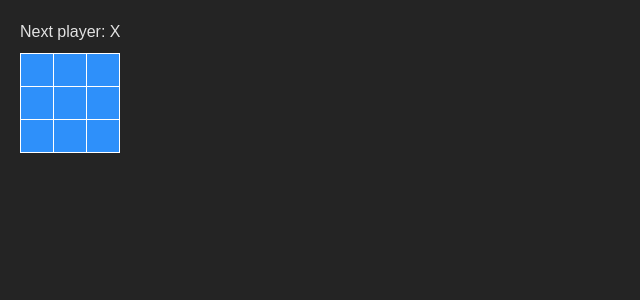
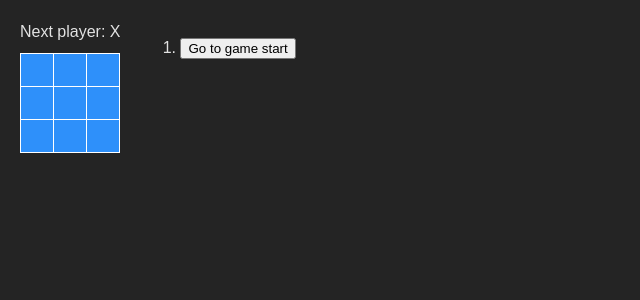
Before and after one commit to evanmhenry/tic-tac-toe, a React (Vite) app: page / in a window 1280 px wide. Shown: the top 300 px of the page, without its empty margins (0-640 px from the left). Built offline with nearby package versions, Linux system fonts and the light colour scheme.

Commit message:
basic tutorial working; need to fix linting issues

```diff
--- a/src/App.tsx
+++ b/src/App.tsx
@@ -1,5 +1,5 @@
-import Board from './components/Board'
+import Game from './components/Game'
 
-const App = () => <Board />
+const App = () => <Game />
 
 export default App
--- a/src/components/Board.tsx
+++ b/src/components/Board.tsx
@@ -1,4 +1,3 @@
-import { useState } from 'react'
 import Square from './Square'
 
 const calculateWinner = (squares: string[]) => {
@@ -20,21 +19,17 @@ const calculateWinner = (squares: string[]) => {
 	return winningLine ? squares[winningLine[0]] : undefined
 }
 
-const Board = () => {
-	const [squares, setSquares] = useState(Array.from({ length: 9 }, () => ''))
-
-	const [xIsNext, setXIsNext] = useState(true)
-
+const Board = ({ xIsNext, squares, onPlay }: { xIsNext: boolean; squares: string[]; onPlay: (squares: string[]) => void }) => {
 	const winner = calculateWinner(squares)
 	const status = winner ? `Winner: ${winner}` : `Next player: ${xIsNext ? 'X' : 'O'}`
 
-	const handleClick = (squareIndex: number) => {
-		if (!squares[squareIndex] && !calculateWinner(squares)) {
-			const nextSquares = [...squares]
-			nextSquares[squareIndex] = xIsNext ? 'X' : 'O'
-			setSquares(nextSquares)
-			setXIsNext(!xIsNext)
+	const handleClick = (square: number) => {
+		if (calculateWinner(squares) || squares[square]) {
+			return
 		}
+		const nextSquares = [...squares]
+		nextSquares[square] = xIsNext ? 'X' : 'O'
+		onPlay(nextSquares)
 	}
 
 	return (
--- /dev/null
+++ b/src/components/Game.tsx
@@ -0,0 +1,44 @@
+import { useState } from 'react'
+import Board from './Board'
+
+const Game = () => {
+	const [history, setHistory] = useState([Array.from({ length: 9 }).fill(null)])
+	const [currentMove, setCurrentMove] = useState(0)
+	// eslint-disable-next-line unicorn/prefer-at
+	const currentSquares = history[currentMove]
+	const xIsNext = currentMove % 2 === 0
+
+	function handlePlay(nextSquares: string[]) {
+		const nextHistory = [...history.slice(0, currentMove + 1), nextSquares]
+		setHistory(nextHistory)
+		setCurrentMove(nextHistory.length - 1)
+	}
+
+	function jumpTo(move: number) {
+		setCurrentMove(move)
+	}
+
+	const moves = history.map((squares: string[], move: number) => {
+		const description = move > 0 ? `Go to move #${move}` : 'Go to game start'
+		return (
+			<li key={move}>
+				<button type='button' onClick={() => jumpTo(move)}>
+					{description}
+				</button>
+			</li>
+		)
+	})
+
+	return (
+		<div className='game'>
+			<div className='game-board'>
+				<Board xIsNext={xIsNext} squares={currentSquares} onPlay={handlePlay} />
+			</div>
+			<div className='game-info'>
+				<ol>{moves}</ol>
+			</div>
+		</div>
+	)
+}
+
+export default Game
```
